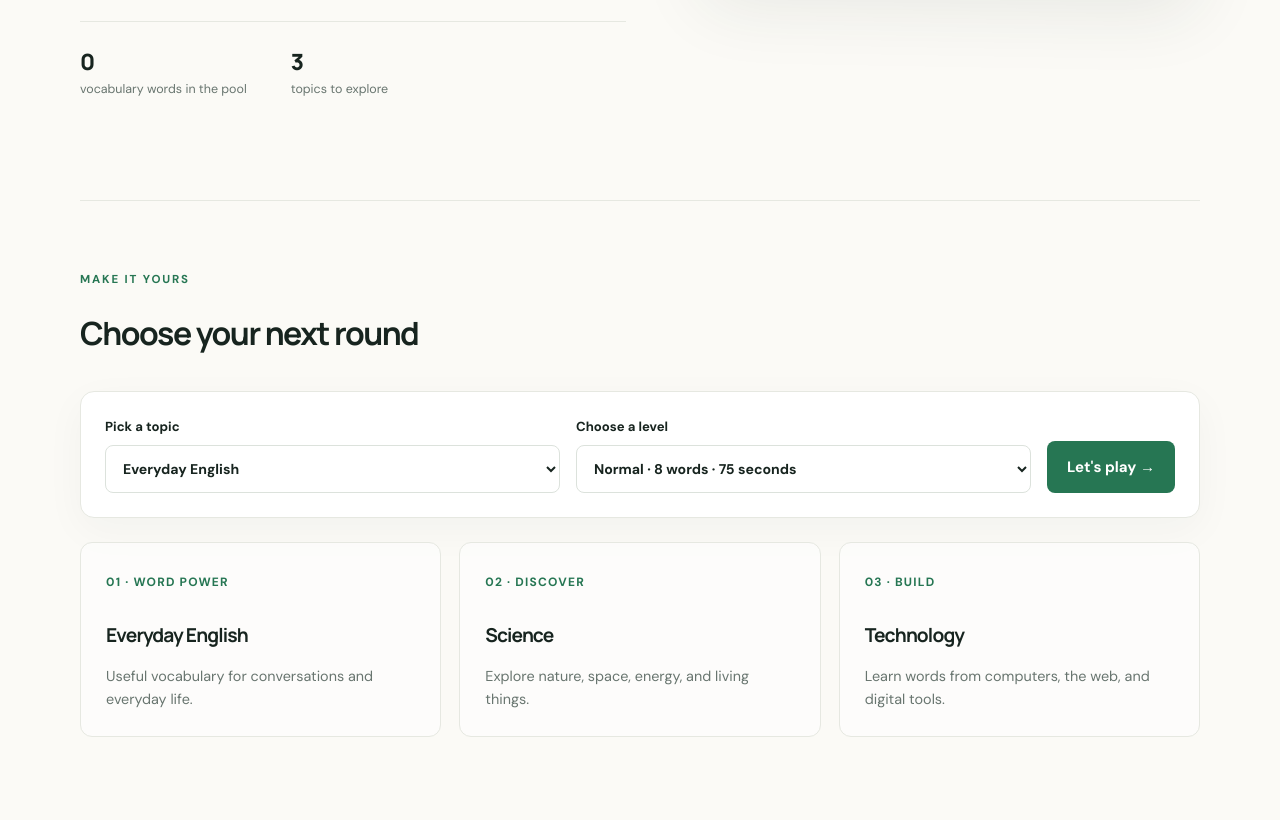
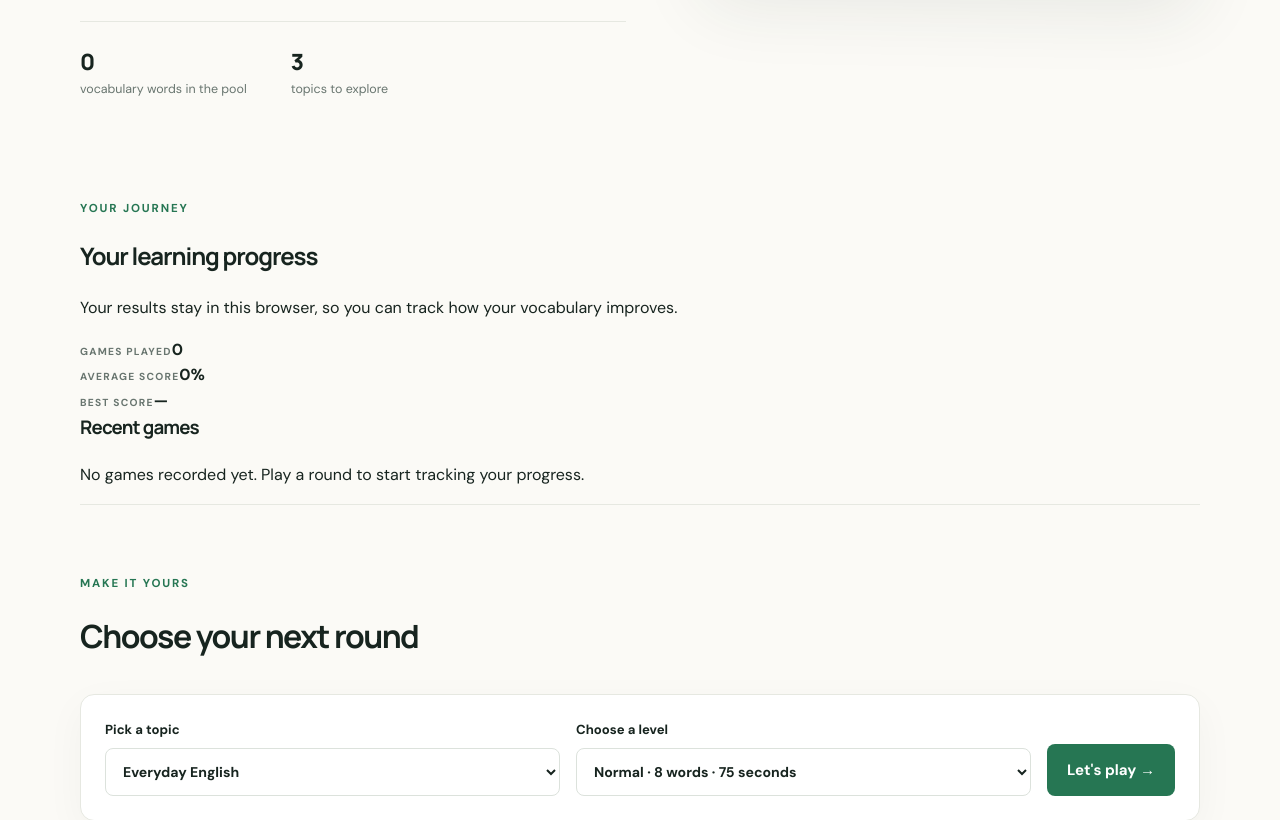
Before and after one commit to ugochi74/word-matching, a Flask app: page / in a window 1280 px wide. Shown: the part 663-1483 px from the top of the page. Run offline with Flask 3, Linux system fonts and the light colour scheme; parts of the project's set-up code (start-up, migrations or seed data) failed here and were passed over.

Commit message:
Add player progress dashboard to home page

```diff
--- a/templates/index.html
+++ b/templates/index.html
@@ -6,6 +6,7 @@
     <meta name="description" content="Practise vocabulary with fresh words, difficulty levels, streaks, and themed rounds.">
     <title>Word Match | Learn as You Play</title>
     <link rel="stylesheet" href="{{ url_for('static', filename='css/style.css') }}">
+    <script src="{{ url_for('static', filename='js/progress.js') }}" defer></script>
 </head>
 <body>
     <header class="site-header">
@@ -35,6 +36,21 @@
             <div class="preview-footer"><span>Build your streak. Beat your best.</span><span aria-hidden="true">✦</span></div>
         </section>
     </main>
+    <section class="progress-section page-width" id="player-progress" aria-labelledby="progress-title">
+        <p class="eyebrow">YOUR JOURNEY</p>
+        <h2 id="progress-title">Your learning progress</h2>
+        <p class="progress-intro">Your results stay in this browser, so you can track how your vocabulary improves.</p>
+        <div class="progress-stats">
+            <article class="progress-stat"><span class="stat-label">GAMES PLAYED</span><strong id="progress-games-played">0</strong></article>
+            <article class="progress-stat"><span class="stat-label">AVERAGE SCORE</span><strong id="progress-average-score">0%</strong></article>
+            <article class="progress-stat"><span class="stat-label">BEST SCORE</span><strong id="progress-best-score">—</strong></article>
+        </div>
+        <div class="recent-progress">
+            <h3>Recent games</h3>
+            <p id="progress-empty" hidden>No games recorded yet. Play a round to start tracking your progress.</p>
+            <ul id="progress-recent-games"></ul>
+        </div>
+    </section>
     <section class="how-section page-width" id="choose-game">
         <p class="eyebrow">MAKE IT YOURS</p>
         <h2>Choose your next round</h2>
```
